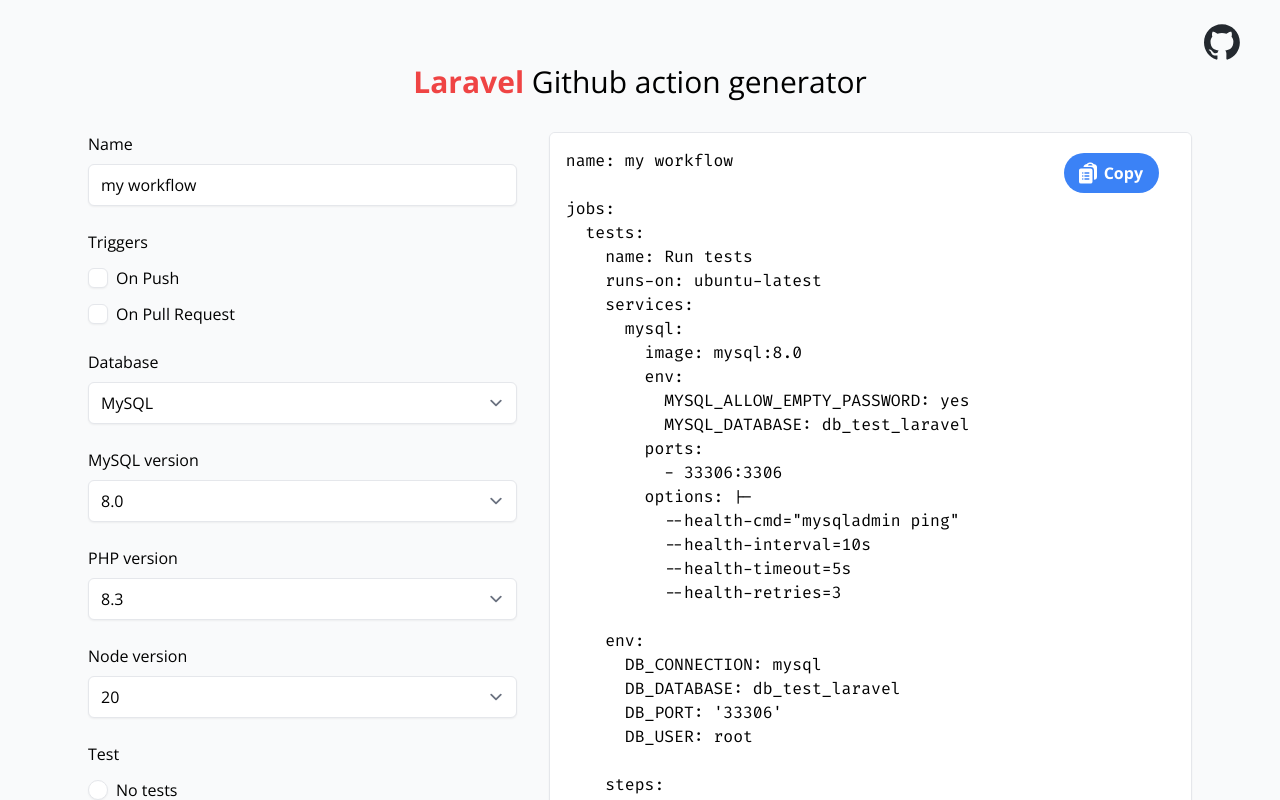
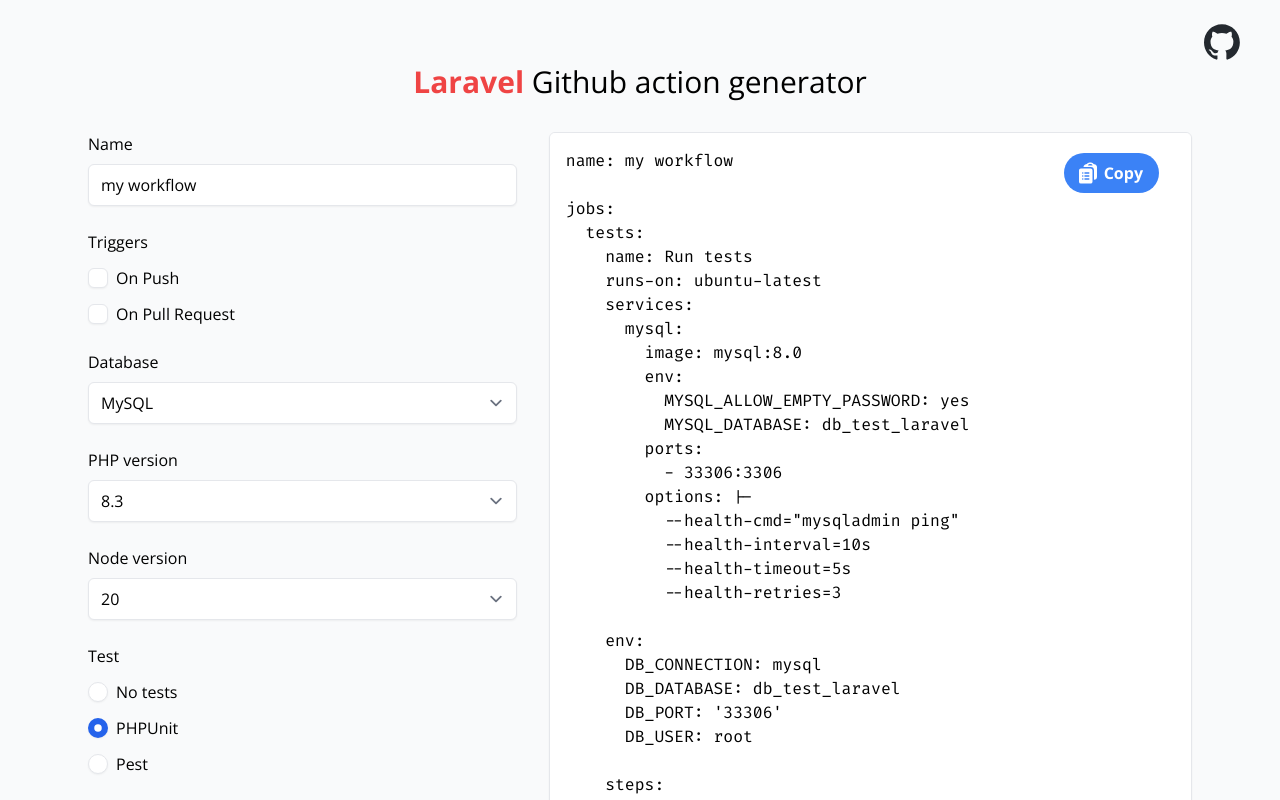
Before and after one commit to LeeConnelly12/laravel-github-action-generator, a Vue app: page / in a window 1280 px wide. Shown: the top 800 px of the page. Built offline with nearby package versions, Linux system fonts and the light colour scheme.

Commit message:
Remove database version

```diff
--- a/src/App.vue
+++ b/src/App.vue
@@ -53,17 +53,6 @@
             class="mt-2 w-full rounded-md border border-gray-200 shadow-sm"
           >
             <option value="mysql">MySQL</option>
-          </select>
-        </div>
-        <div class="mt-6">
-          <label for="mysql_version">MySQL version</label>
-          <select
-            v-model="form.database_version"
-            id="mysql_version"
-            class="mt-2 w-full rounded-md border border-gray-200 shadow-sm"
-          >
-            <option value="8.0">8.0</option>
-            <option value="5.7">5.7</option>
           </select>
         </div>
         <div class="mt-6">
--- a/src/composable/useYamlOutput.ts
+++ b/src/composable/useYamlOutput.ts
@@ -19,7 +19,6 @@
       },
     ],
     database: 'mysql',
-    database_version: '8.0',
     php_version: '8.3',
     node_version: '20',
     test: 'phpunit',
@@ -57,11 +56,11 @@
     return output
   }
 
-  const getDatabase = (databaseVersion: string) => {
+  const getDatabase = (database: Form['database']) => {
     return {
       services: {
         mysql: {
-          image: `mysql:${databaseVersion}`,
+          image: 'mysql:8.0',
           env: {
             MYSQL_ALLOW_EMPTY_PASSWORD: 'yes',
             MYSQL_DATABASE: 'db_test_laravel',
@@ -206,7 +205,7 @@
           tests: {
             name: 'Run tests',
             'runs-on': 'ubuntu-latest',
-            ...getDatabase(form.value.database_version),
+            ...getDatabase(),
             ...getEnv(),
             steps: [
               ...getPhpVersion(form.value.php_version),
--- a/src/types/Form.ts
+++ b/src/types/Form.ts
@@ -8,7 +8,6 @@
   name: string
   triggers: Trigger[]
   database: 'mysql'
-  database_version: '8.0'
   php_version: '8.3' | '8.2' | '8.1' | '8.0'
   node_version: '18' | '20'
   test: null | 'phpunit' | 'pest'
```
